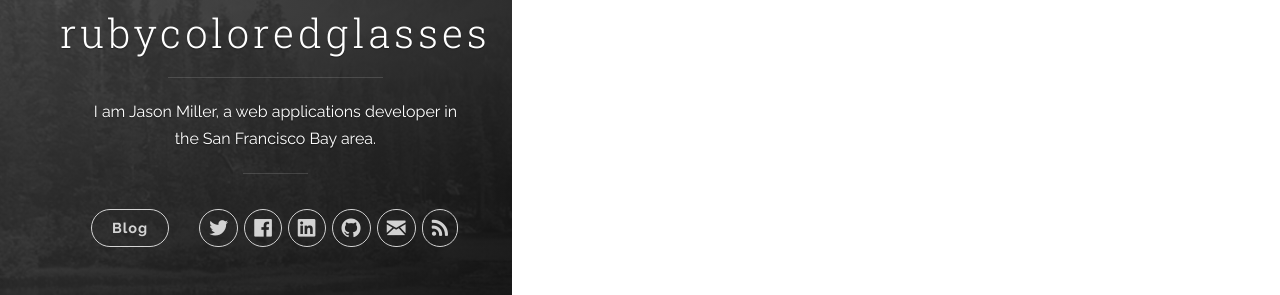
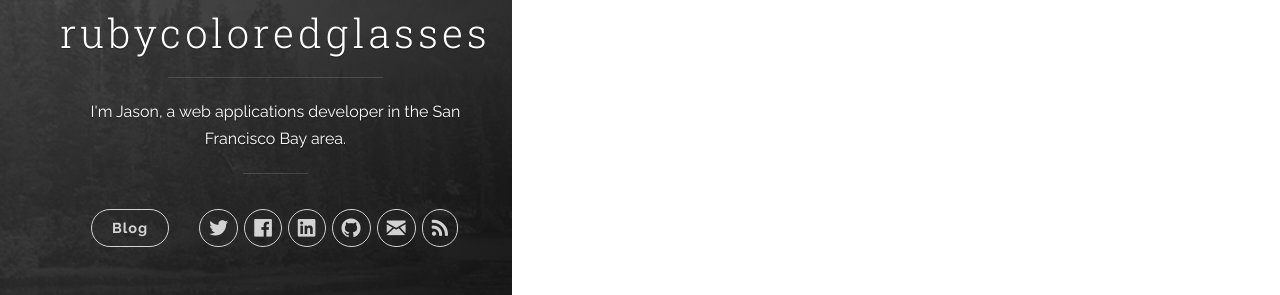
Before and after one commit to redconfetti/redconfetti.github.io, a Jekyll site: the page built from index.html, in a window 1280 px wide. Shown: the part 382-677 px from the top of the page. Built offline with Jekyll 4.4.1, drawn with Linux system fonts in a browser that asks for light colours; nearby versions of some CDN libraries; the list of posts is cut into pages by our own code.

Commit message:
Removes MIT license in README. Adds timezone to config. Updates description

```diff
--- a/_config.yml
+++ b/_config.yml
@@ -1,9 +1,10 @@
 # Site settings
 title: rubycoloredglasses
 description: > # this means to ignore newlines until "baseurl:"
-  I am Jason Miller, a web applications developer in the San Francisco Bay area.
+  I'm Jason, a web applications developer in the San Francisco Bay area.
 url: 'http://blog.redconfetti.com'
 baseurl: '/'
+timezone: America/Los_Angeles
 # google_analytics: 'UA-XXXXXX-X'
 # disqus_shortname: 'your-disqus-name'
 
```
Also changed, not shown: README.md.
